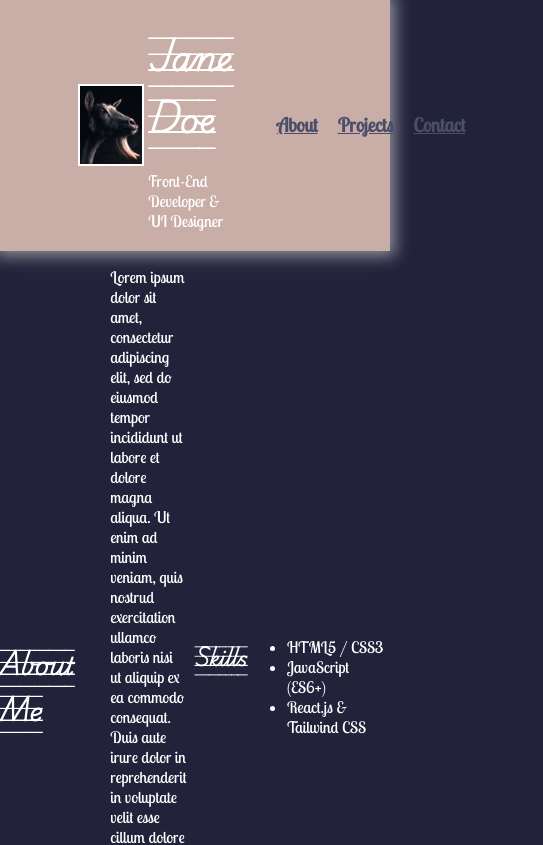
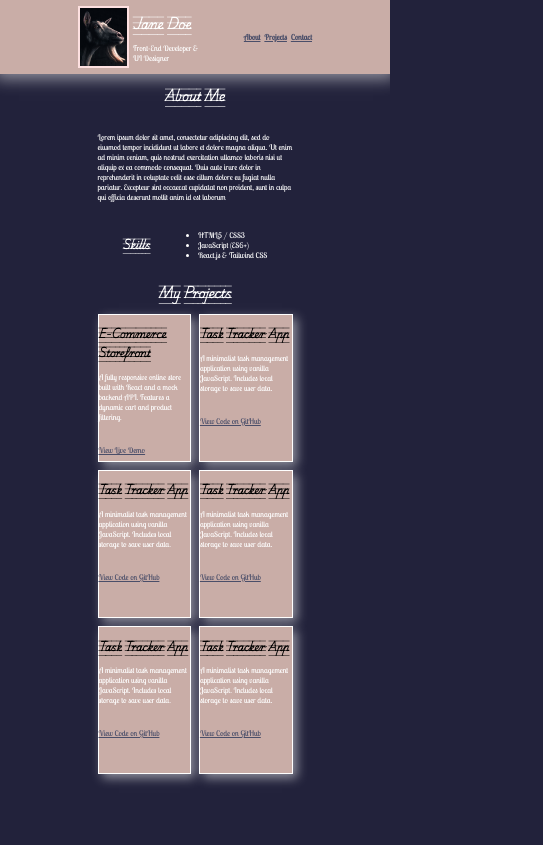
Before and after one commit to omarupk33/responsiveImages, a plain HTML site: page index.html in a window 390 px wide. Shown: the top 845 px of the page, 543 px wide, since content can reach past the window. Drawn offline with Linux system fonts and the light colour scheme.

Commit message:
Made the page more responsive

```diff
--- a/style.css
+++ b/style.css
@@ -39,33 +39,43 @@ header{
 }
 
 main{
-    /* background-color: rgb(90, 15, 161); */
+
     display: flex;
     flex-direction: column;
     justify-content: center;
-    /* align-items: center;
-    text-align: center; */
+
 }
 
 footer{
+
  background-color: #C9ADA7;
     /* box-shadow:  0 0 15px 5px rgba(255, 255, 255, 0.5); */
 }
 
 .footer-top-divider{
     display: flex;
+
     justify-content: space-between;
+    align-items: center;
 }
 
 img{
-    border: 2px solid white;
-    max-height: 20vw;
+    border: 2px solid rgb(253, 224, 224);
+    max-height: 15vw;
+    object-fit: contain;
 }
 
 
 h1, h2,h4, p, ul,.skill-content{
     font-family: 'handWriting', sans-serif;
-    color:white
+    color:white;
+    font-size: 3vw;
+
+}
+
+h3{
+    font-size: 2.5vw;
+
 }
 
 a, link{
@@ -76,19 +86,23 @@ a, link{
 
 a:hover, link:hover{
     color:#694f4a;
-    font-size: larger;
+    font-size: 2.5vw;
+
 }
 
 a:focus, link:focus{
     color:#694f4a;
     outline-width: solid 2px #694f4a;
-    font-size: larger;
+    font-size: 2.5vw;
 }
 
 p, li{
 font-family: 'handStyle', sans-serif;
 }
 
+a, p, li{
+font-size: 2vw;
+}
 
 .intro{
     display: flex;
@@ -100,7 +114,7 @@ font-family: 'handStyle', sans-serif;
 
 .nav_list{
     display: flex;
-    gap: 20px;
+    gap: 1vw;
     font-size: larger;
     font-weight: bolder;
     list-style:none;
@@ -110,21 +124,21 @@ font-family: 'handStyle', sans-serif;
 
 
 #about{
-/* border: 1px solid orangered; */
 display: flex;
-/* flex-direction: column; */
+flex-direction: column;
 align-self: center;
 justify-content: center;
 align-items: center;
-/* max-width: 20vw; */
 gap:2vw;
 }
 .about-paragraph{
-max-width: 20vw;
+max-width: 50vw;
 }
 
 .skill-content{
     display: flex;
+    align-items: center;
+    gap: 2vw;
 }
 
 #projects{
@@ -148,8 +162,7 @@ gap:2vw;
     max-width:fit-content;
     box-shadow: 4px 4px 10px rgba(255, 255, 255, 0.5);
     transform: transform 0.3s ease-in-out 0.3s,
-                box-shadow 0.3s ease-in-out 0.3s;
-
+    box-shadow 0.3s ease-in-out 0.3s;
 }
 
 .project-card:hover, .project-card:focus-visible {
@@ -190,3 +203,18 @@ gap:2vw;
     display: flex;
     justify-content: center;
 }
+
+
+/* @media (max-width: 768px){
+.projects-container{
+display: grid;
+width: 50vw;
+grid-template-rows: repeat( 3, 1fr);
+grid-template-columns: repeat(3, 1fr);
+
+}
+}
+
+@media (min-width: 1024px){
+
+} */
```
Also changed, not shown: index.html (+0 -1 lines).
